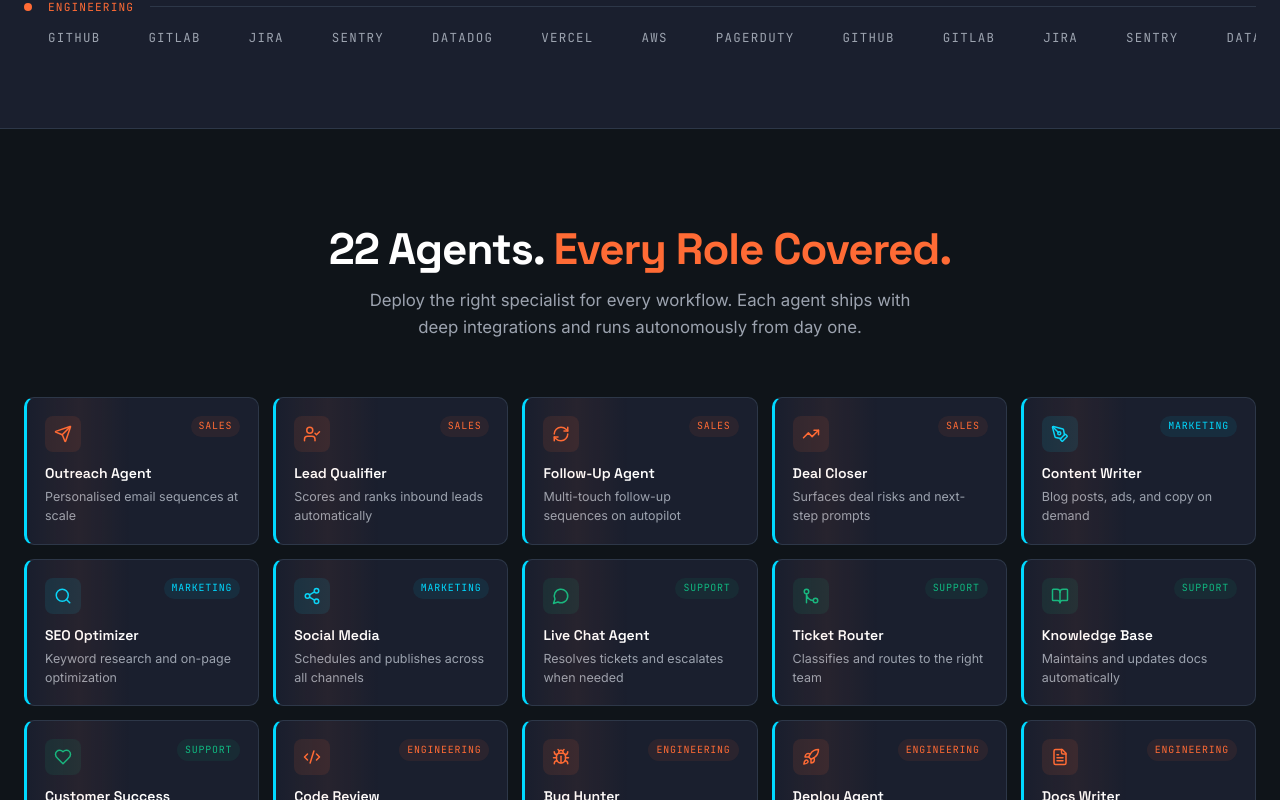
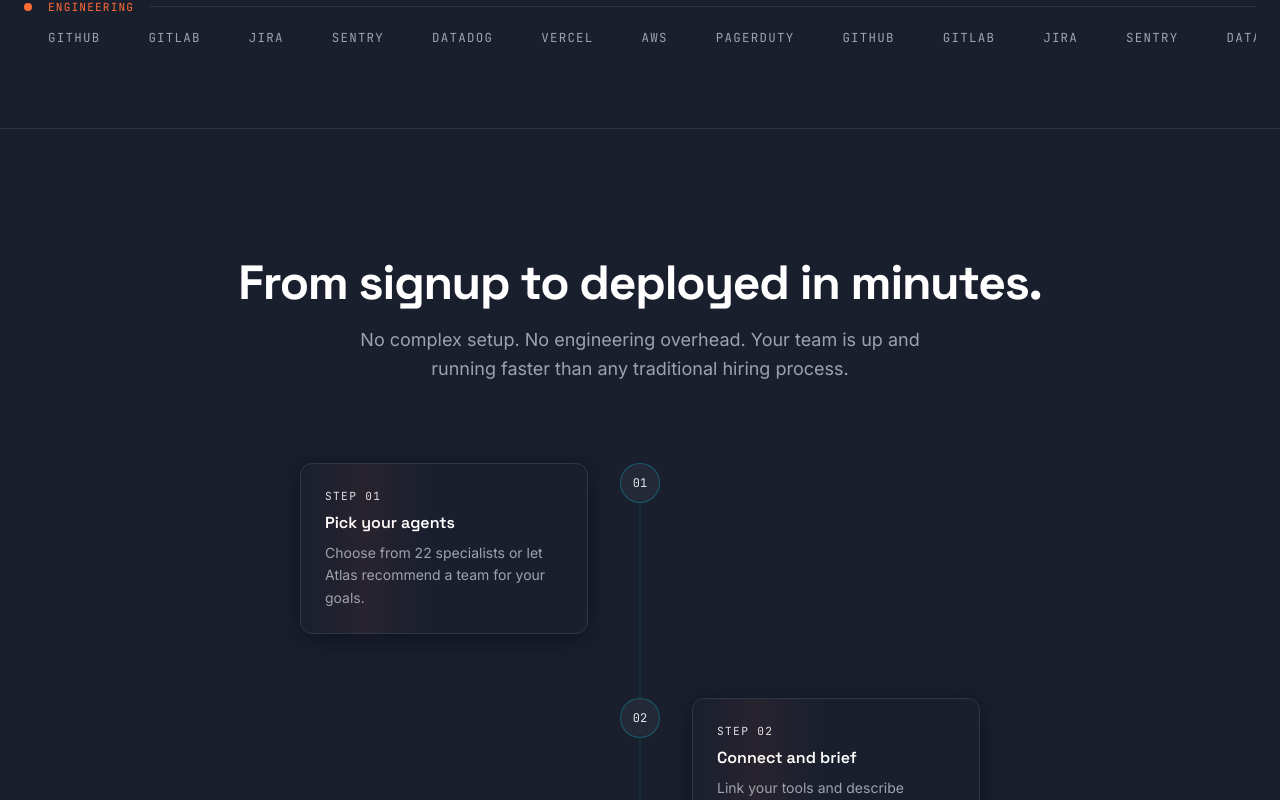
Before and after one commit to marksalman76-hub/vantro-ai, a React (Vite) app: page / in a window 1280 px wide. Shown: the part 1280-2080 px from the top of the page. Built offline with nearby package versions, Linux system fonts and the light colour scheme.

Commit message:
remove: Features (22-agent grid) section from page
Co-Authored-By: Claude Sonnet 4.6 <noreply@anthropic.com>

```diff
--- a/src/App.tsx
+++ b/src/App.tsx
@@ -7,7 +7,6 @@ import { ScrollProgress } from './components/ScrollProgress'
 import { Navbar } from './components/Navbar'
 import { Hero } from './components/Hero'
 import { LogoStrip } from './components/LogoStrip'
-import { Features } from './components/Features'
 import { HowItWorks } from './components/HowItWorks'
 import { AgentRoster } from './components/AgentRoster'
 import { WhyVantro } from './components/WhyVantro'
@@ -43,7 +42,6 @@ function PageContent() {
         <main>
           <Hero />
           <LogoStrip />
-          <Features />
           <HowItWorks />
           <AgentRoster />
           <WhyVantro />
```
